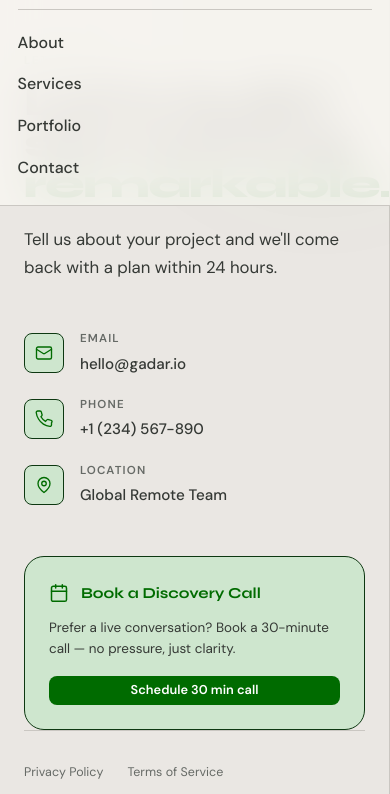
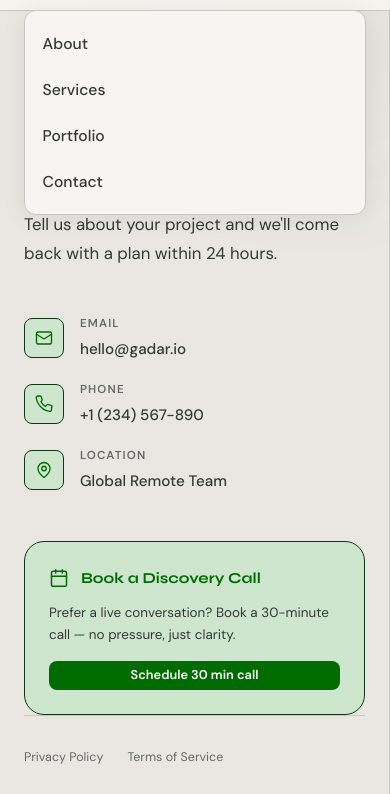
Before and after one commit to bleckcorp/GadarGlobal, a website: page contact.html in a window 390 px wide. Both pictures are taken after a click on the button "Menu". Shown: the part 50-844 px from the top of the page. Drawn offline with Linux system fonts and the light colour scheme; no server answers.

Commit message:
Fix mobile contact layout and menu

```diff
--- a/gadar-styles.css
+++ b/gadar-styles.css
@@ -53,6 +53,7 @@ body {
   line-height: 1.6;
   -webkit-font-smoothing: antialiased;
   transition: background 0.35s ease, color 0.35s ease;
+  overflow-x: hidden;
 }
 img { display: block; max-width: 100%; }
 a { color: inherit; }
@@ -125,6 +126,7 @@ h1, h2, h3, h4, h5 {
   padding: 1.1rem 0;
   transition: background 0.3s, border-color 0.3s, padding 0.3s;
 }
+.nav .container { position: relative; }
 .nav.scrolled {
   background: color-mix(in oklch, var(--bg) 88%, transparent);
   backdrop-filter: blur(20px);
@@ -183,15 +185,24 @@ h1, h2, h3, h4, h5 {
   display: none;
   flex-direction: column;
   gap: 1rem;
-  padding: 1.25rem 0 0.75rem;
-  border-top: 1px solid var(--border);
-  margin-top: 0.75rem;
+  position: absolute;
+  top: calc(100% + 0.85rem);
+  left: 1.5rem;
+  right: 1.5rem;
+  z-index: 101;
+  padding: 1.1rem;
+  border: 1px solid var(--border);
+  border-radius: var(--radius);
+  background: var(--bg);
+  box-shadow: var(--shadow-card);
+  backdrop-filter: blur(18px);
 }
 .nav-mobile-menu a {
   text-decoration: none;
   color: var(--fg-2);
-  font-size: 1rem;
+  font-size: 0.98rem;
   font-weight: 500;
+  padding: 0.15rem 0;
 }
 .nav-mobile-menu.open { display: flex; }
 
@@ -995,6 +1006,7 @@ hr.tweak-divider { border: none; border-top: 1px solid var(--border); }
 
 /* ── Mobile (≤ 600px) ── */
 @media (max-width: 600px) {
+  html, body { max-width: 100%; overflow-x: hidden; }
   .container { padding: 0 1.1rem; }
   .section { padding: 3rem 0; }
   .section-sm { padding: 1.5rem 0; }
@@ -1030,6 +1042,17 @@ hr.tweak-divider { border: none; border-top: 1px solid var(--border); }
 
   /* Hero title sizing */
   .hero-title { font-size: clamp(2.8rem, 11vw, 5rem); }
+  .display { font-size: clamp(2.75rem, 14vw, 4.2rem); letter-spacing: -0.025em; }
+  .contact-split,
+  .contact-left,
+  .contact-right { max-width: 100vw; overflow-x: hidden !important; }
+  .contact-left h1 {
+    font-size: clamp(1.9rem, 9.25vw, 2.2rem) !important;
+    letter-spacing: -0.015em !important;
+    max-width: 100%;
+    overflow-wrap: normal;
+  }
+  .contact-left .body-lg { max-width: 100% !important; }
 
   /* CTA */
   .cta-inner { padding: 3rem 0; gap: 2rem; }
--- a/public/gadar-styles.css
+++ b/public/gadar-styles.css
@@ -53,6 +53,7 @@ body {
   line-height: 1.6;
   -webkit-font-smoothing: antialiased;
   transition: background 0.35s ease, color 0.35s ease;
+  overflow-x: hidden;
 }
 img { display: block; max-width: 100%; }
 a { color: inherit; }
@@ -125,6 +126,7 @@ h1, h2, h3, h4, h5 {
   padding: 1.1rem 0;
   transition: background 0.3s, border-color 0.3s, padding 0.3s;
 }
+.nav .container { position: relative; }
 .nav.scrolled {
   background: color-mix(in oklch, var(--bg) 88%, transparent);
   backdrop-filter: blur(20px);
@@ -183,15 +185,24 @@ h1, h2, h3, h4, h5 {
   display: none;
   flex-direction: column;
   gap: 1rem;
-  padding: 1.25rem 0 0.75rem;
-  border-top: 1px solid var(--border);
-  margin-top: 0.75rem;
+  position: absolute;
+  top: calc(100% + 0.85rem);
+  left: 1.5rem;
+  right: 1.5rem;
+  z-index: 101;
+  padding: 1.1rem;
+  border: 1px solid var(--border);
+  border-radius: var(--radius);
+  background: var(--bg);
+  box-shadow: var(--shadow-card);
+  backdrop-filter: blur(18px);
 }
 .nav-mobile-menu a {
   text-decoration: none;
   color: var(--fg-2);
-  font-size: 1rem;
+  font-size: 0.98rem;
   font-weight: 500;
+  padding: 0.15rem 0;
 }
 .nav-mobile-menu.open { display: flex; }
 
@@ -995,6 +1006,7 @@ hr.tweak-divider { border: none; border-top: 1px solid var(--border); }
 
 /* ── Mobile (≤ 600px) ── */
 @media (max-width: 600px) {
+  html, body { max-width: 100%; overflow-x: hidden; }
   .container { padding: 0 1.1rem; }
   .section { padding: 3rem 0; }
   .section-sm { padding: 1.5rem 0; }
@@ -1030,6 +1042,17 @@ hr.tweak-divider { border: none; border-top: 1px solid var(--border); }
 
   /* Hero title sizing */
   .hero-title { font-size: clamp(2.8rem, 11vw, 5rem); }
+  .display { font-size: clamp(2.75rem, 14vw, 4.2rem); letter-spacing: -0.025em; }
+  .contact-split,
+  .contact-left,
+  .contact-right { max-width: 100vw; overflow-x: hidden !important; }
+  .contact-left h1 {
+    font-size: clamp(1.9rem, 9.25vw, 2.2rem) !important;
+    letter-spacing: -0.015em !important;
+    max-width: 100%;
+    overflow-wrap: normal;
+  }
+  .contact-left .body-lg { max-width: 100% !important; }
 
   /* CTA */
   .cta-inner { padding: 3rem 0; gap: 2rem; }
```
